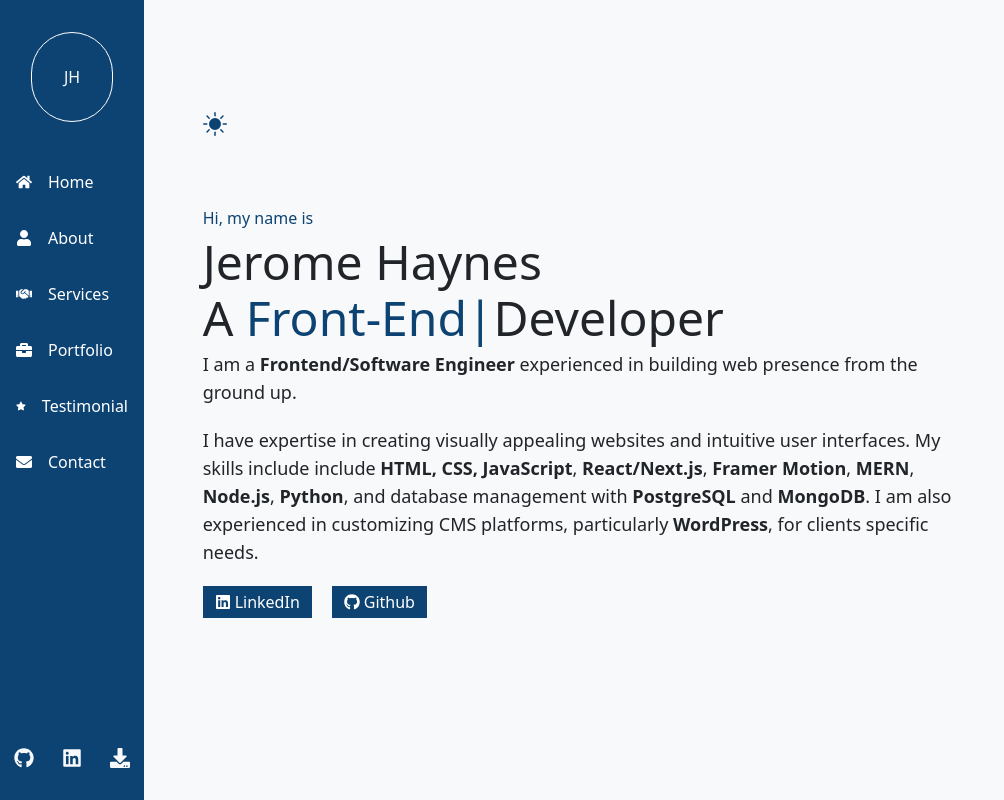
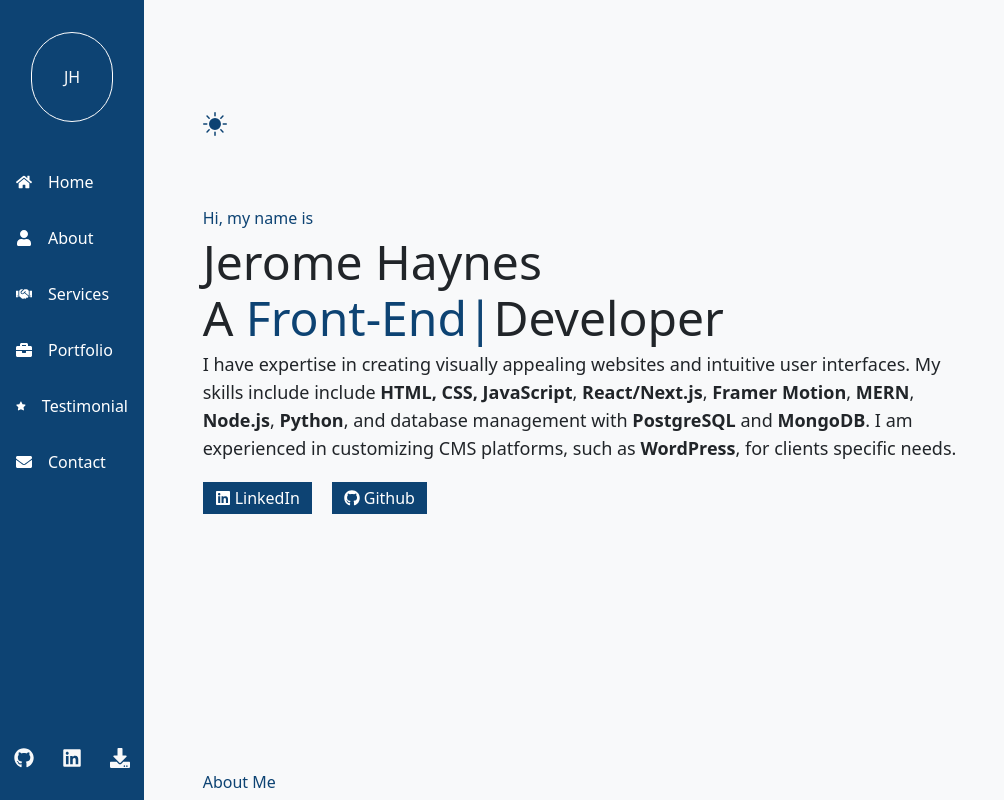
Before and after one commit to dev-rome/v3, a Next.js app: page /home in a window 1280 px wide. Shown: the top 800 px of the page, without its empty margins (0-1004 px from the left). Built offline with nearby package versions, Linux system fonts and the light colour scheme.

Commit message:
edit hero text

```diff
--- a/src/components/hero/Hero.tsx
+++ b/src/components/hero/Hero.tsx
@@ -38,17 +38,13 @@ export default function Hero() {
         Developer
       </h2>
       <p className="md:max-w-3xl text-[#212529] dark:text-[#f8f9fa] md:text-lg mb-5">
-        I am a <strong>Frontend/Software Engineer</strong> experienced in
-        building web presence from the ground up.
-      </p>
-      <p className="md:max-w-3xl text-[#212529] dark:text-[#f8f9fa] md:text-lg mb-5">
         I have expertise in creating visually appealing websites and intuitive
         user interfaces. My skills include include{" "}
         <strong>HTML, CSS, JavaScript</strong>, <strong>React/Next.js</strong>,{" "}
         <strong>Framer Motion</strong>, <strong>MERN</strong>,{" "}
         <strong>Node.js</strong>, <strong>Python</strong>, and database
         management with <strong>PostgreSQL</strong> and <strong>MongoDB</strong>
-        . I am also experienced in customizing CMS platforms, particularly{" "}
+        . I am experienced in customizing CMS platforms, such as {" "}
         <strong>WordPress</strong>, for clients specific needs.
       </p>
 
```
